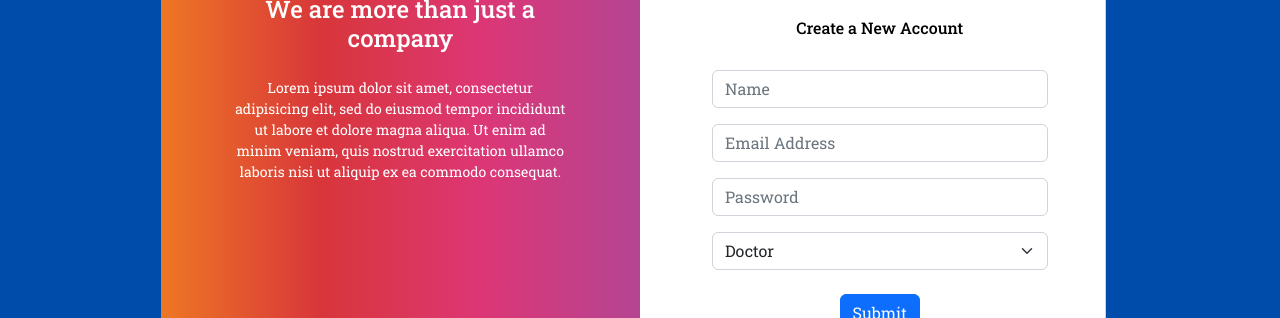
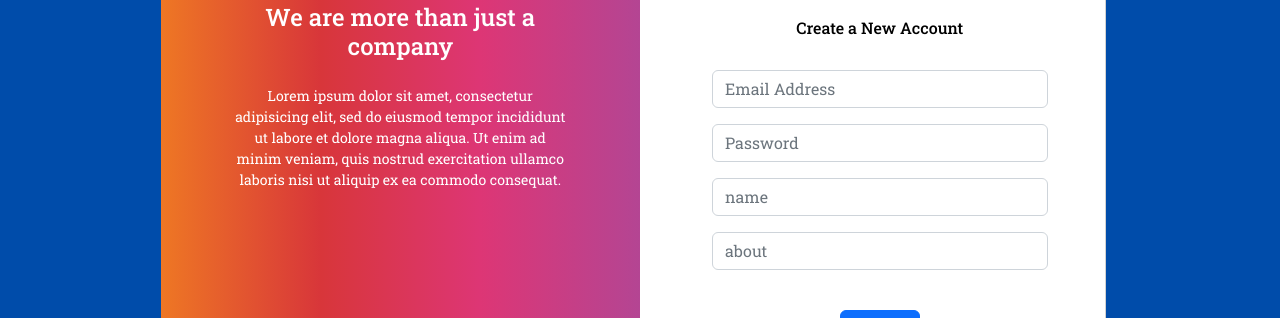
Before and after one commit to Lakshya0000/HealthBridge, a React (Create React App) app: page /signup in a window 1280 px wide. Shown: the part 482-800 px from the top of the page. Built offline with nearby package versions, Linux system fonts and the light colour scheme.

Commit message:
commit 4

```diff
--- a/src/Pages/Login/Login.jsx
+++ b/src/Pages/Login/Login.jsx
@@ -1,8 +1,50 @@
-import React from 'react';
+import React, { useState } from 'react';
 import './Login.css';
-import { Link } from 'react-router-dom';
+import { Link, useNavigate } from 'react-router-dom';
 
 const Login = () => {
+    const navigate=useNavigate()
+    const [user, setUserDetails] = useState({
+        email: "",
+        password: "",
+      });
+
+      const changeHandler = (e) => {
+        const { name, value } = e.target;
+        setUserDetails({
+          ...user,
+          [name]: value,
+        });
+      };
+    const loginHandler =async (e) => {
+        e.preventDefault();
+        // setFormErrors(validateForm(user));
+        // setIsSubmit(true);
+        // if (!formErrors) {
+
+        // }
+
+        try {
+          const response = await fetch('http://localhost:9090/api/users/login', {
+            method: 'POST',
+            body: JSON.stringify(user),
+            headers: {
+              'Content-Type': 'application/json'
+            }
+          });
+          const json = await response.json();
+          if(!response.ok){
+            console.log("not authenticated")
+          }
+          if (response.ok) {
+            console.log("Login successful");
+            console.log(json);
+            navigate('/'); // redirect to login page or another page
+          }
+        } catch (error) {
+          console.error("Error:", error);
+        }
+      };
     return (
         <>
             <section className="h-100 gradient-form pb-5">
@@ -18,18 +60,18 @@ const Login = () => {
                                                 <h4 className="mt-1 mb-5 pb-1">We are The Tech Titans Team</h4>
                                             </div>
                                             <p className="d-flex justify-content-start">Please login to your account</p>
-                                            <form>
+                                            <form onSubmit={loginHandler}>
                                                 <div className="form-outline mb-4">
-                                                    <input type="email" id="form2Example11" className="form-control"
+                                                    <input onChange={changeHandler} type="email" name="email" id="form2Example11" className="form-control"
                                                         placeholder="Email Address" required />
                                                 </div>
 
                                                 <div className="form-outline mb-4">
-                                                    <input type="password" id="form2Example22" placeholder="Password" className="form-control" required />
+                                                    <input onChange={changeHandler} type="password"  name="password" id="form2Example22" placeholder="Password" className="form-control" required />
                                                 </div>
 
                                                 <div className="text-center pt-1 mb-5 pb-1">
-                                                    <button className="theme-btn btn-fill" type="submit">Log
+                                                    <button type="submit" className="theme-btn btn-fill" type="submit">Log
                                                         in</button>
                                                     <a className="text-muted text-decoration-none" href="#!">Forgot password?</a>
                                                 </div>
--- a/src/Pages/Signup/signup.jsx
+++ b/src/Pages/Signup/signup.jsx
@@ -1,9 +1,46 @@
-import React from "react";
+import React, { useState } from "react";
 import "./signup.css";
 import Form from "react-bootstrap/Form";
 import Button from 'react-bootstrap/Button';
-import { Link } from "react-router-dom";
+import { Link, useNavigate } from "react-router-dom";
 const Signup = () => {
+  const [errors,setErrors]=useState({emailError:""})
+
+  const [formData,setFormData]=useState({email:"", name:"", about:"",password:""})
+  const handleChange=(e)=>{
+    const {name,value}=e.target;
+    setFormData((prevFormData) => ({ ...prevFormData, [name]: value }));
+    console.log(formData)
+
+  }
+  const navigate=useNavigate();
+
+  const handleSubmit=async (e)=>{
+    e.preventDefault();
+    try{
+      const response=await fetch("http://localhost:9090/api/users/",{
+        method:"POST",
+        body:JSON.stringify(formData),
+        headers:{
+          "Content-type":"Application/JSON"
+        }
+
+      })
+console.log(response.ok)
+      const json=await response.json();
+      if(!response.ok){
+        setErrors({emailError:"user already exists"})
+        console.log(errors)
+      }
+      if(response.ok){
+        console.log(json)
+        navigate('/login')
+      }
+    }
+    catch(e){
+      console.log(e)
+    }
+  }
   return (
     <>
       <section className="h-100 gradient-form pb-5">
@@ -40,14 +77,15 @@ const Signup = () => {
                         Create a New Account
                       </h6>
                       <br />
-                      <Form>
-                        <Form.Group className="mb-3" controlId="formGroupText">
-                          <Form.Control placeholder="Name" />
-                        </Form.Group>
+                      <Form onSubmit={handleSubmit}>
+
                         <Form.Group className="mb-3" controlId="formGroupEmail">
+                          {errors.emailError?<p>{errors.emailError}</p>:null}
                           <Form.Control
                             type="email"
+                            name="email"
                             placeholder="Email Address"
+                            onChange={handleChange}
                           />
                         </Form.Group>
                         <Form.Group
@@ -56,15 +94,36 @@ const Signup = () => {
                         >
                           <Form.Control
                             type="password"
+                            name="password"
                             placeholder="Password"
+                            onChange={handleChange}
                           />
                         </Form.Group>
-                        <Form.Group controlId="formGridRole">
-                          <Form.Select defaultValue="Role">
-                            <option value="doctor">Doctor</option>
-                            <option value="user">User</option>
-                          </Form.Select>
+
+                        <Form.Group
+                          className="mb-3"
+                          controlId="formGroupPassword"
+                        >
+                          <Form.Control
+                            type="name"
+                            name="name"
+                            placeholder="name"
+                            onChange={handleChange}
+                          />
                         </Form.Group>
+
+                        <Form.Group
+                          className="mb-3"
+                          controlId="formGroupPassword"
+                        >
+                          <Form.Control
+                            type="about"
+                            name="about"
+                            placeholder="about"
+                            onChange={handleChange}
+                          />
+                        </Form.Group>
+
                         <br />
                         <Button variant="primary" type="submit">
                           Submit
```
Also changed, not shown: 1 other file (tests, documents, lock files or other folders).
